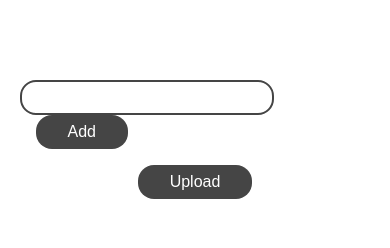
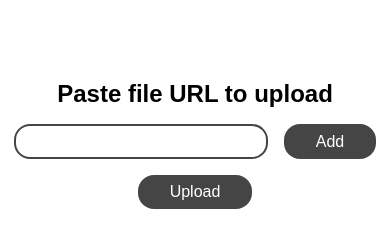
Before and after one commit to daniil-tokarchuk/FUS, a website: page public/upload/upload.html in a window 390 px wide. Drawn offline with Linux system fonts and the light colour scheme.

Commit message:
Add UI mobile optimization and README.md

```diff
--- a/public/files/files.css
+++ b/public/files/files.css
@@ -21,6 +21,7 @@ section {
 
 a {
   color: var(--white);
+  word-wrap: break-word;
 }
 
 a:hover {
--- a/public/upload/upload.css
+++ b/public/upload/upload.css
@@ -8,7 +8,7 @@
   font-family: 'Arial', sans-serif !important;
 }
 
-body {
+body, h2, p {
   margin: 0;
 }
 
@@ -52,10 +52,6 @@ button:hover {
   background-color: var(--cool-gray);
 }
 
-p {
-  margin: 0;
-}
-
 a {
   color: var(--white);
 }
@@ -64,7 +60,13 @@ a:hover {
   color: var(--cool-gray);
 }
 
+.input-container {
+    margin-top: 1rem;
+}
+
 .input-element {
+  display: flex;
+  flex-wrap: nowrap;
   margin-bottom: 1rem;
 }
 
--- a/public/upload/upload.html
+++ b/public/upload/upload.html
@@ -8,6 +8,7 @@
   </head>
   <body>
     <main>
+      <h2>Paste file URL to upload</h2>
       <section class="input-container" aria-label="Input URLs"></section>
       <button class="upload-button" aria-label="Upload Files">Upload</button>
       <section class="output-container" aria-label="Upload Results"></section>
```
Also changed, not shown: README.md (added).
